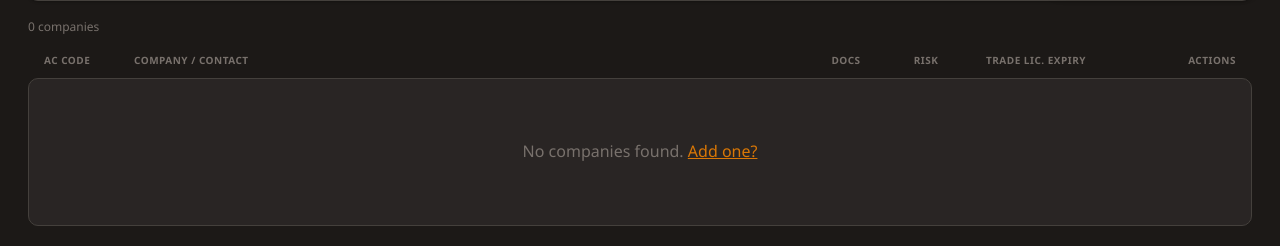
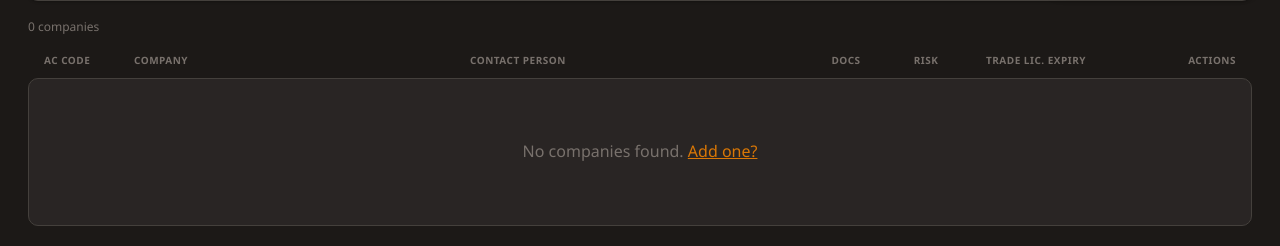
Before and after one commit to Zewer123/CRM, a Flask app: page /companies in a window 1280 px wide. Shown: the part 234-480 px from the top of the page. Run offline with Flask 3, Linux system fonts and the light colour scheme; the visitor is signed in with stand-in values (Sample User, id 1); data comes from the database, SQL or seed files in the repository; data that the repository does not hold is empty; some libraries are stand-ins or nearby versions.

Commit message:
feat: split company list into Company and Contact Person columns

```diff
--- a/templates/companies.html
+++ b/templates/companies.html
@@ -50,9 +50,10 @@
 <div style="color:var(--text-dim);font-size:12px;margin-bottom:10px;">{{ companies|length }} companies</div>
 
 <!-- COLUMN HEADERS -->
-<div style="display:grid;grid-template-columns:90px 1fr 80px 80px 140px 130px;gap:0;padding:6px 16px;margin-bottom:4px;align-items:center;">
+<div style="display:grid;grid-template-columns:90px 1fr 1fr 80px 80px 140px 130px;gap:0;padding:6px 16px;margin-bottom:4px;align-items:center;">
   <div style="font-size:10px;font-weight:700;color:var(--text-dim);text-transform:uppercase;letter-spacing:0.5px;">AC Code</div>
-  <div style="font-size:10px;font-weight:700;color:var(--text-dim);text-transform:uppercase;letter-spacing:0.5px;">Company / Contact</div>
+  <div style="font-size:10px;font-weight:700;color:var(--text-dim);text-transform:uppercase;letter-spacing:0.5px;">Company</div>
+  <div style="font-size:10px;font-weight:700;color:var(--text-dim);text-transform:uppercase;letter-spacing:0.5px;">Contact Person</div>
   <div style="font-size:10px;font-weight:700;color:var(--text-dim);text-transform:uppercase;letter-spacing:0.5px;text-align:center;">Docs</div>
   <div style="font-size:10px;font-weight:700;color:var(--text-dim);text-transform:uppercase;letter-spacing:0.5px;text-align:center;">Risk</div>
   <div style="font-size:10px;font-weight:700;color:var(--text-dim);text-transform:uppercase;letter-spacing:0.5px;text-align:center;">Trade Lic. Expiry</div>
@@ -63,7 +64,7 @@
 <div style="display:flex;flex-direction:column;gap:6px;">
   {% for c in companies %}
   <div style="background:var(--surface);border:1px solid var(--border);border-radius:10px;padding:12px 16px;
-    display:grid;grid-template-columns:90px 1fr 80px 80px 140px 130px;gap:0;align-items:center;
+    display:grid;grid-template-columns:90px 1fr 1fr 80px 80px 140px 130px;gap:0;align-items:center;
     transition:all 0.15s;box-shadow:0 1px 3px rgba(0,0,0,0.2);"
     onmouseover="this.style.borderColor='var(--primary)';this.style.background='var(--surface3)'"
     onmouseout="this.style.borderColor='var(--border)';this.style.background='var(--surface)'">
@@ -81,19 +82,30 @@
       </div>
     </div>
 
-    <!-- COMPANY / CONTACT -->
+    <!-- COMPANY -->
     <div style="padding-right:12px;">
       <div style="font-weight:600;color:var(--text);font-size:14px;white-space:nowrap;overflow:hidden;text-overflow:ellipsis;">{{ c.client_name }}</div>
-      {% if c.contact_person_name %}
-      <div style="font-size:11px;color:var(--text-muted);margin-top:2px;">👤 {{ c.contact_person_name }}{% if c.mobile %} · {{ c.mobile }}{% endif %}</div>
-      {% elif c.mobile %}
-      <div style="font-size:11px;color:var(--text-muted);margin-top:2px;">📱 {{ c.mobile }}</div>
-      {% endif %}
       {% if c.account_manager %}
-      <div style="font-size:11px;color:var(--primary);">🗂 Mgr: {{ c.account_manager }}</div>
+      <div style="font-size:11px;color:var(--primary);margin-top:3px;">👤 {{ c.account_manager }}</div>
       {% endif %}
       {% if c.email_id %}
       <div style="font-size:11px;color:var(--text-dim);white-space:nowrap;overflow:hidden;text-overflow:ellipsis;">✉️ {{ c.email_id }}</div>
+      {% endif %}
+    </div>
+
+    <!-- CONTACT PERSON -->
+    <div style="padding-right:12px;">
+      {% if c.contact_person_name %}
+      <div style="font-size:13px;font-weight:500;color:var(--text);white-space:nowrap;overflow:hidden;text-overflow:ellipsis;">{{ c.contact_person_name }}</div>
+      {% endif %}
+      {% if c.contact_person_number %}
+      <div style="font-size:11px;color:var(--text-dim);margin-top:2px;">📱 {{ c.contact_person_number }}</div>
+      {% endif %}
+      {% if c.mobile and not c.contact_person_number %}
+      <div style="font-size:11px;color:var(--text-dim);margin-top:2px;">📱 {{ c.mobile }}</div>
+      {% endif %}
+      {% if not c.contact_person_name and not c.contact_person_number %}
+      <div style="font-size:11px;color:var(--text-dim);">—</div>
       {% endif %}
     </div>
 
```
